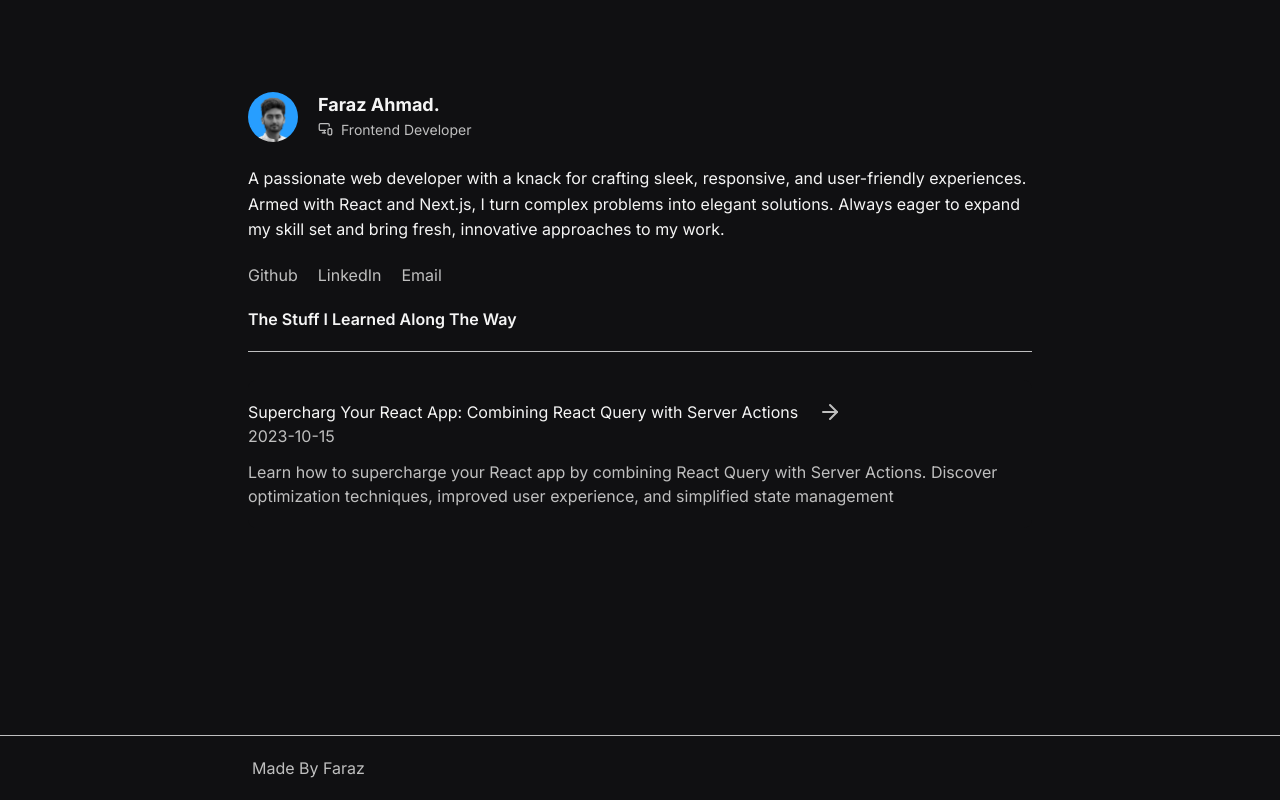
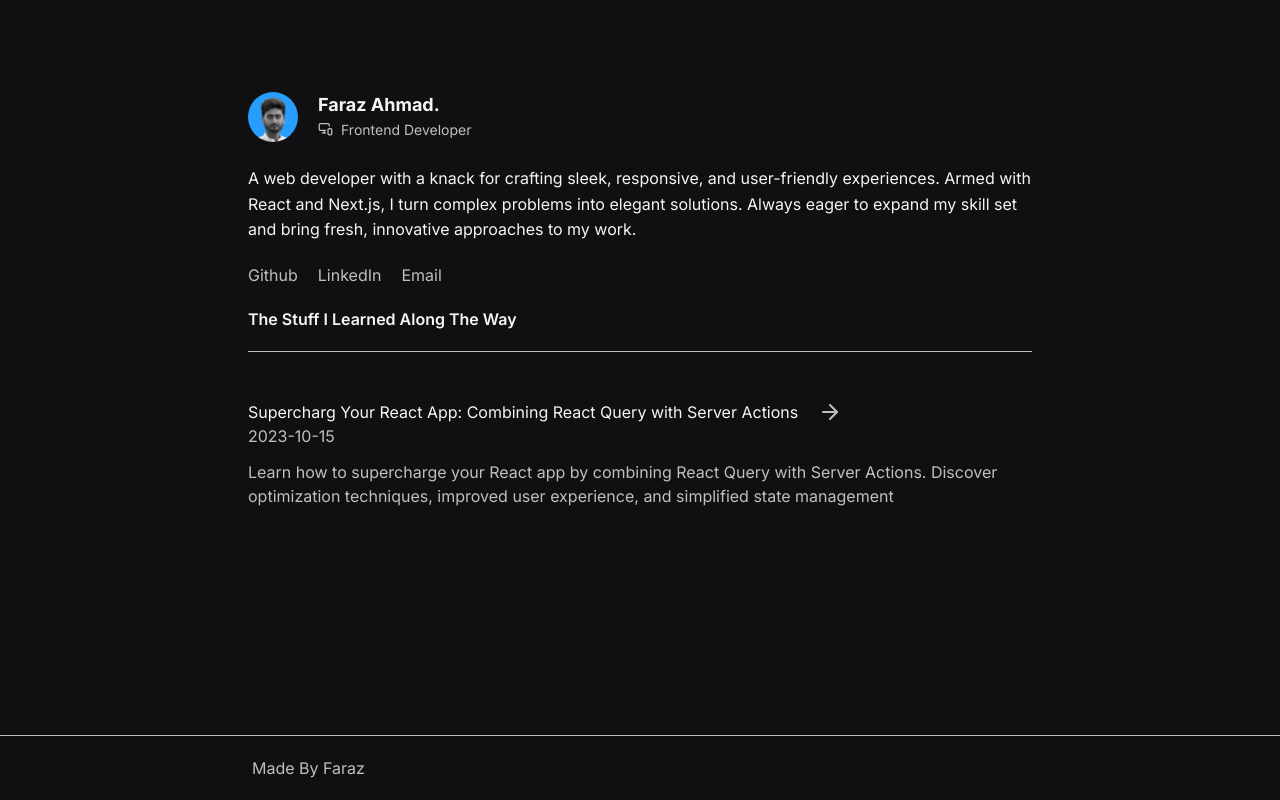
Before and after one commit to FarazAhmad541/portfolio, a Next.js app: page / in a window 1280 px wide. Built offline with nearby package versions, Linux system fonts and the light colour scheme.

Commit message:
Update HomeComponent.tsx

```diff
--- a/ui/HomeComponent.tsx
+++ b/ui/HomeComponent.tsx
@@ -63,7 +63,7 @@ export default function Home({ blogPosts }: HomeProps) {
           className='col-span-6 md:col-span-12 lg:col-span-12'
         >
           <p className='text-light text-base leading-[1.6rem] font-base'>
-            A passionate web developer with a knack for crafting sleek,
+            A web developer with a knack for crafting sleek,
             responsive, and user-friendly experiences. Armed with React and
             Next.js, I turn complex problems into elegant solutions. Always
             eager to expand my skill set and bring fresh, innovative approaches
```
